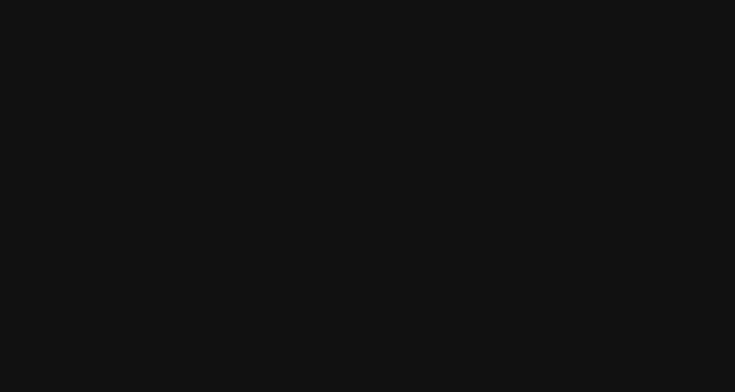
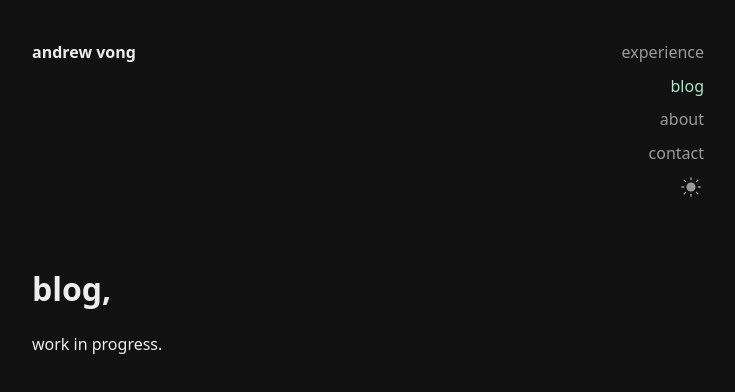
Before and after one commit to andrewv426/portfolio, a React (Vite) app: page /blog in a window 1280 px wide. Before the commit this address had no page. Shown: the top 392 px of the page, without its empty margins (272-1007 px from the left). Built offline with nearby package versions, Linux system fonts and the light colour scheme; a web font is replaced by a local one.

Commit message:
feat: add work-in-progress blog route and navbar link

```diff
--- a/src/components/Experience.jsx
+++ b/src/components/Experience.jsx
@@ -27,7 +27,7 @@
 
       <article className="job">
         <div className="job-header">
-          <span className="company-name">legacai (swe intern)</span>
+          <span className="company-name">startup</span>
           <span className="job-date">june 2025</span>
         </div>
         <p className="job-desc">
--- a/src/components/Navbar.jsx
+++ b/src/components/Navbar.jsx
@@ -38,6 +38,7 @@
 
       <ul className="nav-links">
         <li><NavLink to="/">experience</NavLink></li>
+        <li><NavLink to="/blog">blog</NavLink></li>
         <li><NavLink to="/about">about</NavLink></li>
         <li><NavLink to="/contact">contact</NavLink></li>
         <li>
--- a/src/main.jsx
+++ b/src/main.jsx
@@ -7,6 +7,7 @@
 import Home from "./pages/Home.jsx";
 import About from "./pages/About.jsx";
 import Contact from "./pages/Contact.jsx";
+import Blog from "./pages/Blog.jsx";
 
 createRoot(document.getElementById("root")).render(
   <StrictMode>
@@ -14,6 +15,7 @@
       <Routes>
         <Route path="/" element={<App />}>
           <Route index element={<Home />} />
+          <Route path="blog" element={<Blog />} />
           <Route path="about" element={<About />} />
           <Route path="contact" element={<Contact />} />
         </Route>
--- /dev/null
+++ b/src/pages/Blog.jsx
@@ -0,0 +1,10 @@
+function Blog() {
+  return (
+    <section className="page">
+      <h1>blog,</h1>
+      <p>work in progress.</p>
+    </section>
+  );
+}
+
+export default Blog;
```
